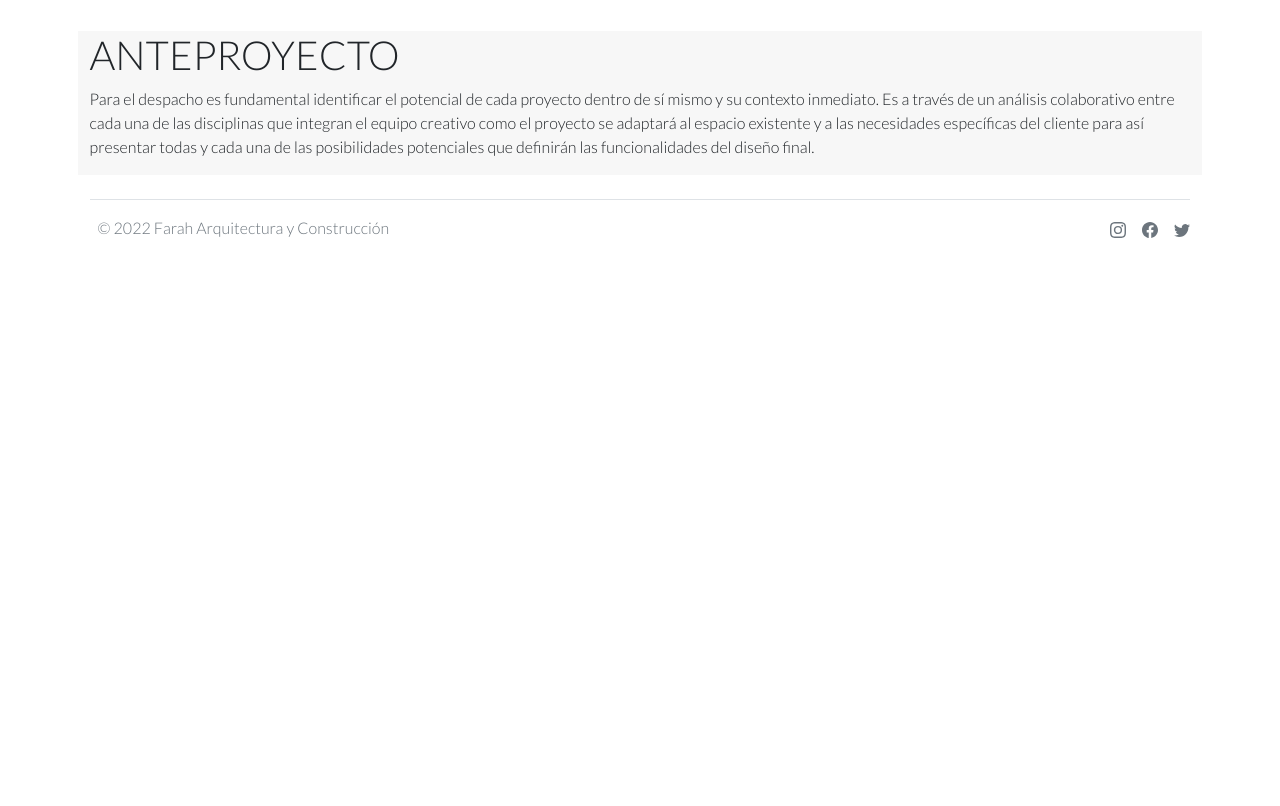
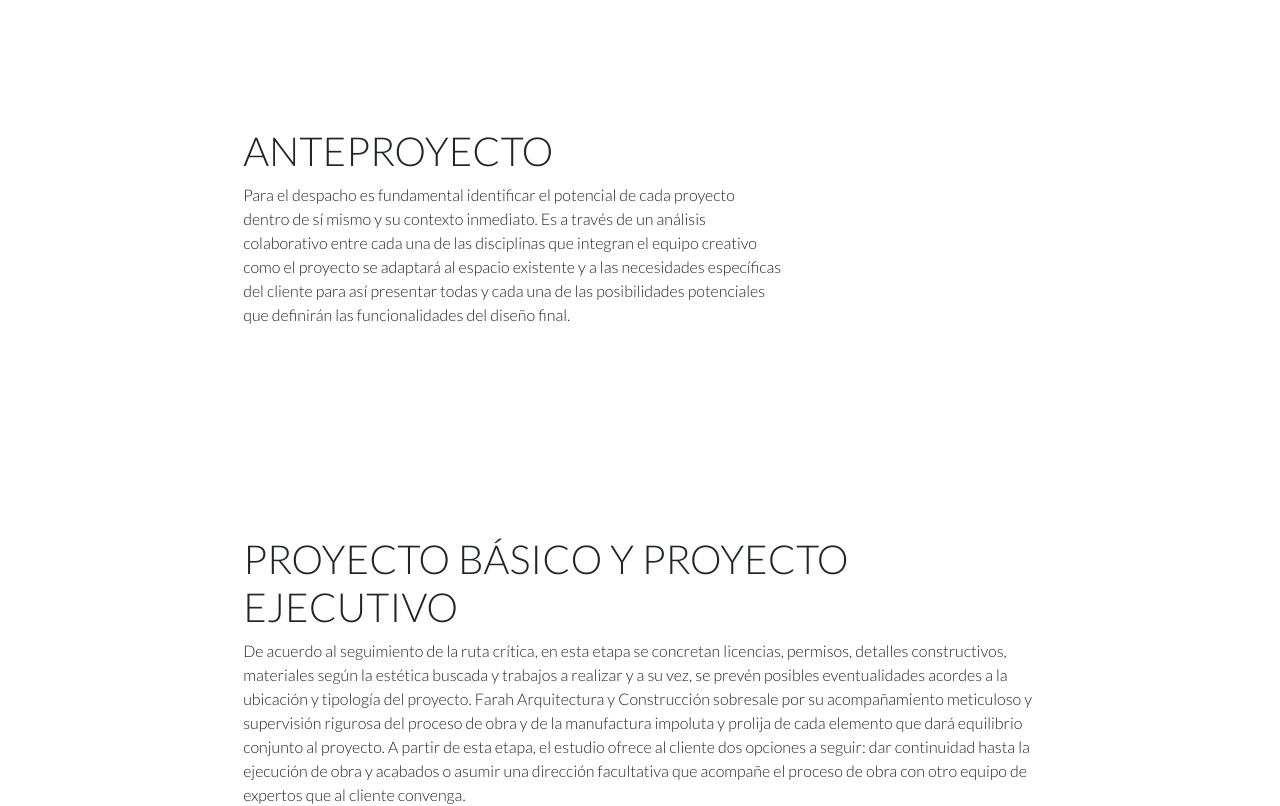
Before and after one commit to jdwyer6/fara-arquitectura, a React (Create React App) app: page /about in a window 1280 px wide. Shown: the part 1080-1886 px from the top of the page. Before the commit the page ends 1360 px from the top, so only its background shows below. Built offline with nearby package versions, Linux system fonts and the light colour scheme.

Commit message:
update about section

```diff
--- a/src/App.css
+++ b/src/App.css
@@ -152,11 +152,8 @@ body {
   box-shadow: none;
 }
 
-.about-text-1 {
+.about-text {
   margin: 12vh 12vw;
-}
-.about-text-2 {
-  background-color: #f7f7f7;
 }
 
 /*# sourceMappingURL=App.css.map */
--- a/src/pages/AboutPage.js
+++ b/src/pages/AboutPage.js
@@ -11,15 +11,19 @@ const AboutPage = () => {
                 </Col>
             </Row>
             <Row>
-                <Col className='about-text-1'>
+                <Col className='about-text'>
                     <h1>PROYECTO Y CONSTRUCCIÓN</h1>
                     <p className='fs-4'>El primer paso en el proceso creativo del despacho se refiere al acercamiento entre el cliente y nuestro equipo, con el propósito de conocer sus ideas y expectativas para conceptualizarlas y reconciliarlas con los alcances esperados. Se realiza una preselección de materiales, paletas cromáticas, sketching visual y se determina una ruta crítica que integre y gestione los trabajos necesarios a emprender dentro del tiempo adecuado para que los expertos en decoración, planeación y construcción creen, formulen y ejecuten el proyecto de inicio a fin. </p>
                 </Col>
             </Row>
             <Row>
-                <Col className='about-text-2'>
+                <Col md='6' className='about-text'>
                     <h1>ANTEPROYECTO</h1>
                     <p>Para el despacho es fundamental identificar el potencial de cada proyecto dentro de sí mismo y su contexto inmediato. Es a través de un análisis colaborativo entre cada una de las disciplinas que integran el equipo creativo como el proyecto se adaptará al espacio existente y a las necesidades específicas del cliente para así presentar todas y cada una de las posibilidades potenciales que definirán las funcionalidades del diseño final. </p>
+                </Col>
+                <Col className='about-text'>
+                    <h1>PROYECTO BÁSICO Y  PROYECTO EJECUTIVO</h1>
+                    <p>De acuerdo al seguimiento de la ruta crítica, en esta etapa se concretan licencias, permisos, detalles constructivos, materiales según la estética buscada y trabajos a realizar y a su vez, se prevén posibles eventualidades acordes a la ubicación y tipología del proyecto. Farah Arquitectura y Construcción sobresale por su acompañamiento meticuloso y supervisión rigurosa del proceso de obra y de la manufactura impoluta y prolija de cada elemento que dará equilibrio conjunto al proyecto. A partir de esta etapa, el estudio ofrece al cliente dos opciones a seguir: dar continuidad hasta la ejecución de obra y acabados o asumir una dirección facultativa que acompañe el proceso de obra con otro equipo de expertos que al cliente convenga. </p>
                 </Col>
             </Row>
         </Container>
--- a/src/styles.scss
+++ b/src/styles.scss
@@ -195,13 +195,6 @@ body {
 }
 
 .about-text{
+        margin: 12vh 12vw;
 
-    &-1{
-        margin: 12vh 12vw;
-    }
-
-
-    &-2{
-        background-color: $primary;
-    }
 }
```
Also changed, not shown: 1 other file (tests, documents, lock files or other folders).
